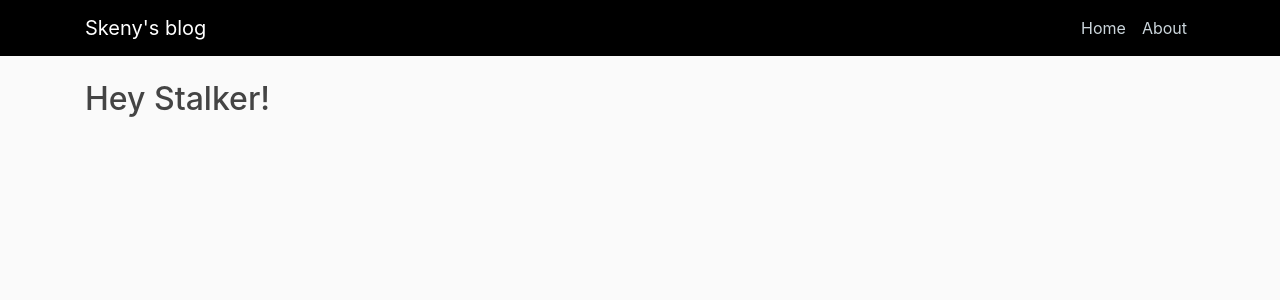
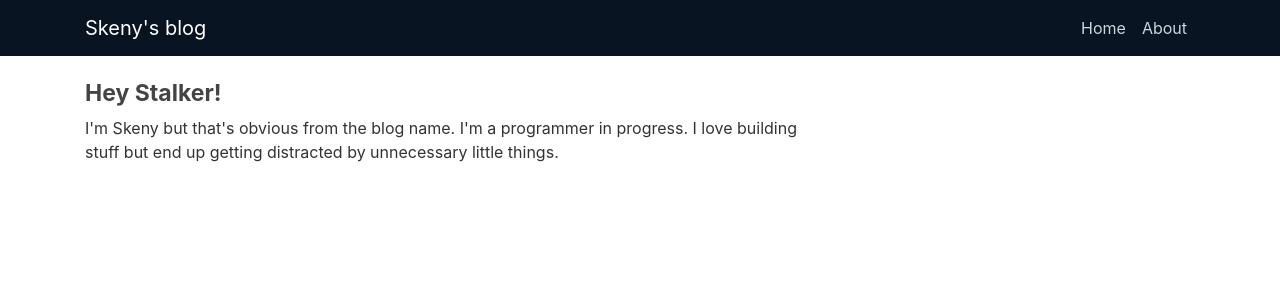
Before and after one commit to prettyannoying/personal-blog, a Django app: page /about/ in a window 1280 px wide. Shown: the top 300 px of the page. Run offline with Django 3.2, Linux system fonts and the light colour scheme; some libraries are stand-ins or nearby versions.

Commit message:
Modified home page

```diff
--- a/blog/static/blog/blog_modified.css
+++ b/blog/static/blog/blog_modified.css
@@ -1,5 +1,5 @@
 body {
-  background: #fafafa;
+  background: ##b6f4ff ;
   color: #333333;
   margin-top: 5rem;
 }
@@ -7,13 +7,16 @@ body {
 h1, h2, h3, h4, h5, h6 {
   color: #444444;
 }
-
+h2{
+  font-size: 23px;
+  font-weight: bold;
+}
 ul {
   margin: 0;
 }
 
 .bg-steel {
-  background-color: #000000;
+  background-color: #081421;
 }
 
 .site-header .navbar-nav .nav-link {
@@ -21,7 +24,7 @@ ul {
 }
 
 .site-header .navbar-nav .nav-link:hover {
-  color: #ffffff;
+  color:  #cacfd2;
 }
 
 .site-header .navbar-nav .nav-link.active {
@@ -29,7 +32,7 @@ ul {
 }
 
 .content-section {
-  background: #ffffff;
+  background:  #ffffff;
   padding: 10px 20px;
   border: 1px solid #dddddd;
   border-radius: 3px;
--- a/blog/templates/blog/about.html
+++ b/blog/templates/blog/about.html
@@ -1,4 +1,5 @@
 {% extends "blog/base.html" %}
 	{% block content %}
 		<h2>Hey Stalker!</h2>
+		<p>I'm Skeny but that's obvious from the blog name. I'm a programmer in progress. I love building stuff but end up getting distracted by unnecessary little things.</p>
 	{% endblock content %}
--- a/blog/templates/blog/post_list.html
+++ b/blog/templates/blog/post_list.html
@@ -1,4 +1,4 @@
-{% extends 'blog/base.html' %}
+    {% extends 'blog/base.html' %}
 
 {% block content %}
 	{% for post in posts %}
--- a/mysite/settings.py
+++ b/mysite/settings.py
@@ -23,7 +23,7 @@ BASE_DIR = os.path.dirname(os.path.dirname(os.path.abspath(__file__)))
 SECRET_KEY = '=rue_s05q#b7h8dx!c=@$1*%b@2asu_2=win&83@^x*_v9y*$o'
 
 # SECURITY WARNING: don't run with debug turned on in production!
-DEBUG = False
+DEBUG = True
 
 ALLOWED_HOSTS = ['127.0.0.1']
 
```
Also changed, not shown: blog/templates/blog/base.html (+3 -30 lines).
